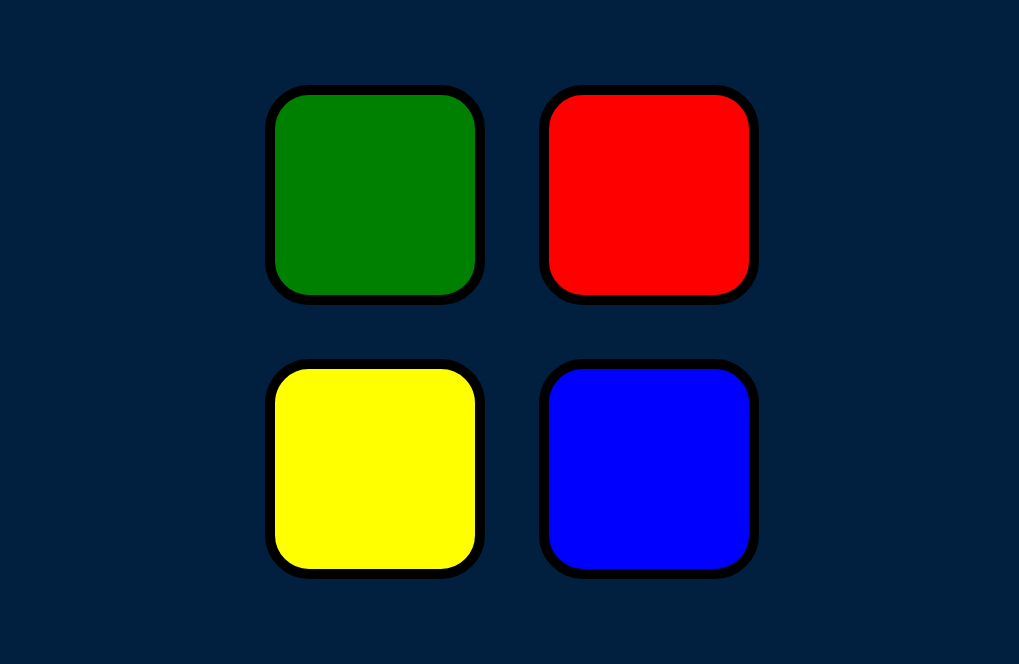
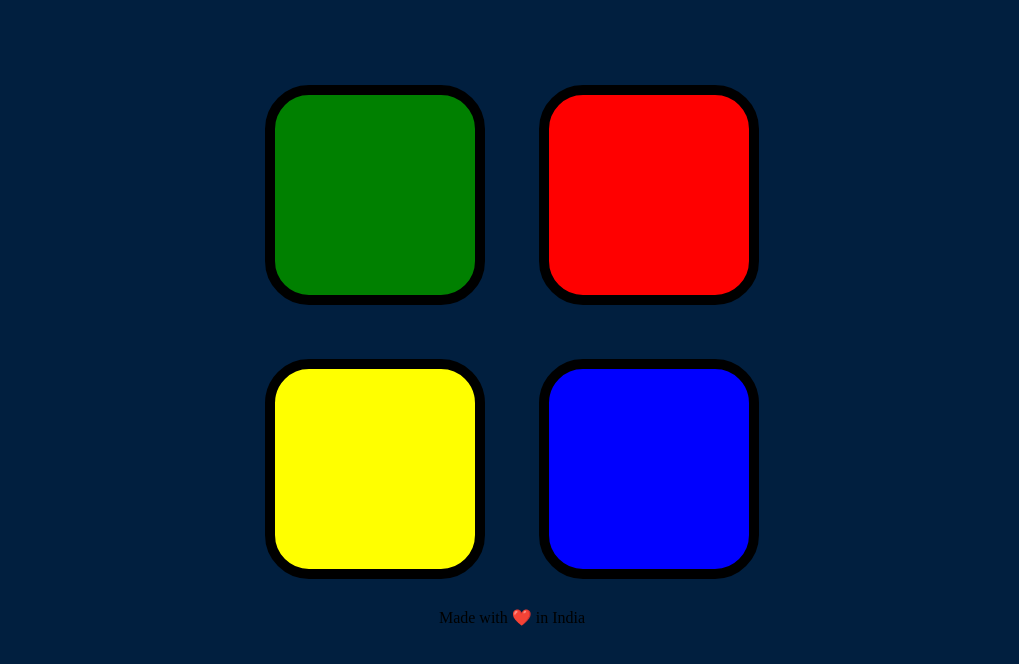
Before and after one commit to masha6574/Simon-Game, a plain HTML site: page index.html in a window 1280 px wide. Shown: the part 114-778 px from the top of the page, without its empty margins (128-1147 px from the left). Drawn offline with nearby package versions, Linux system fonts and the light colour scheme.

Commit message:
Update index.html

```diff
--- a/index.html
+++ b/index.html
@@ -34,6 +34,7 @@
     </div>
 
   </div>
+  <footer>Made with ❤️ in India </footer>
   <script src="https://ajax.googleapis.com/ajax/libs/jquery/3.7.1/jquery.min.js"></script>
   <script src="game.js"></script>
 </body>
```
